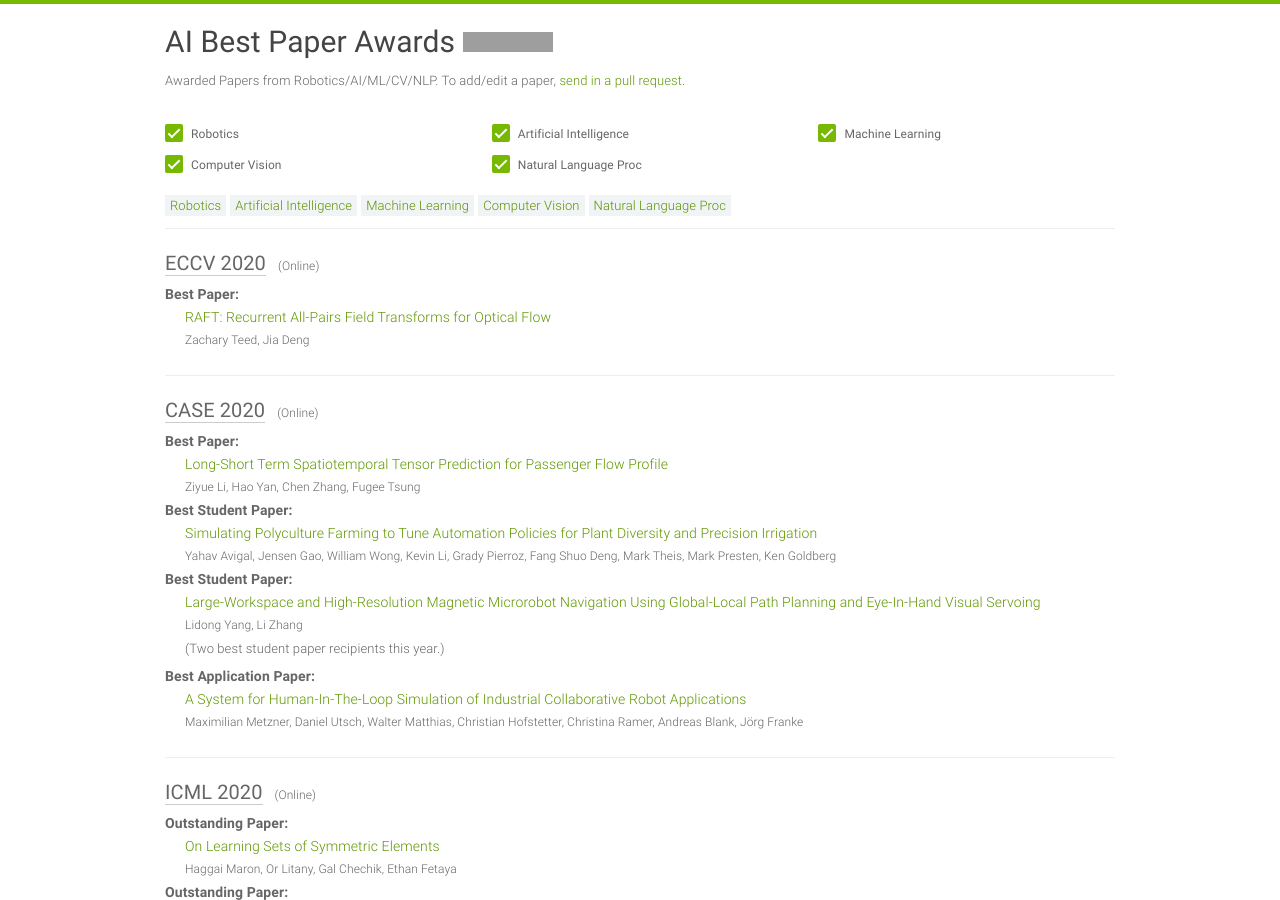
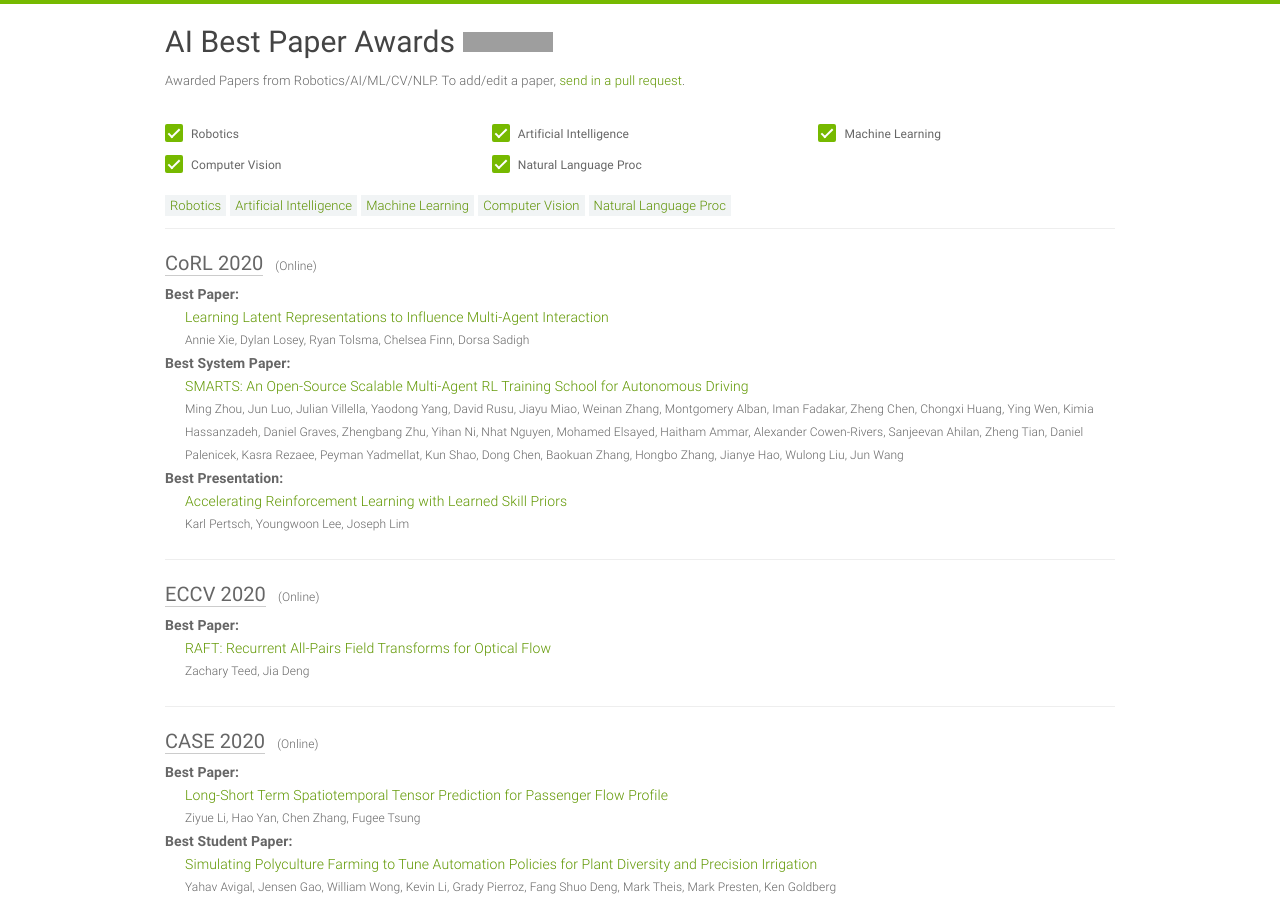
Before and after one commit to clemense/ai-bestpapers, a Jekyll site: the page built from index.html, in a window 1280 px wide and 900 px high. Built offline with Jekyll 4.4.1, drawn with Linux system fonts in a browser that asks for light colours; some of the changed text lies outside the part shown; grey boxes are pictures that could not be loaded.

Commit message:
adding CoRL 2020

```diff
--- a/_data/papers.yml
+++ b/_data/papers.yml
@@ -1,4 +1,26 @@
 ---
+
+- venue: CoRL
+  year: 2020
+  awards:
+  - award: Best Paper
+    title: Learning Latent Representations to Influence Multi-Agent Interaction
+    author: Annie Xie, Dylan Losey, Ryan Tolsma, Chelsea Finn, Dorsa Sadigh
+    link: https://corlconf.github.io/paper_128/
+    source: https://www.robot-learning.org/program/awards
+  - award: Best System Paper
+    title: "SMARTS: An Open-Source Scalable Multi-Agent RL Training School for Autonomous Driving"
+    author: Ming Zhou, Jun Luo, Julian Villella, Yaodong Yang, David Rusu, Jiayu Miao, Weinan Zhang, Montgomery Alban, Iman Fadakar, Zheng Chen, Chongxi Huang, Ying Wen, Kimia Hassanzadeh, Daniel Graves, Zhengbang Zhu, Yihan Ni, Nhat Nguyen, Mohamed Elsayed, Haitham Ammar, Alexander Cowen-Rivers, Sanjeevan Ahilan, Zheng Tian, Daniel Palenicek, Kasra Rezaee, Peyman Yadmellat, Kun Shao, Dong Chen, Baokuan Zhang, Hongbo Zhang, Jianye Hao, Wulong Liu, Jun Wang
+    link: https://corlconf.github.io/paper_53/
+    source: https://www.robot-learning.org/program/awards
+  - award: Best Presentation
+    title: Accelerating Reinforcement Learning with Learned Skill Priors
+    author: Karl Pertsch, Youngwoon Lee, Joseph Lim
+    link: https://corlconf.github.io/paper_44/
+    source: https://www.robot-learning.org/program/awards
+  place: Online
+  date: November 16-18, 2020
+  sub: RO
 
 - venue: ECCV
   year: 2020
@@ -458,7 +480,7 @@
   - award: Best Presentation
     title: Learning over Subgoals for Efficient Navigation of Structured, Unknown
       Environments
-    author: Gregory Stein
+    author: Gregory J. Stein, Christopher Bradley, Nicholas Roy
     link: http://proceedings.mlr.press/v87/stein18a.html
     source: https://sites.google.com/a/robot-learning.org/corl2017/corl2018
   place: Zürich, Switzerland
```
